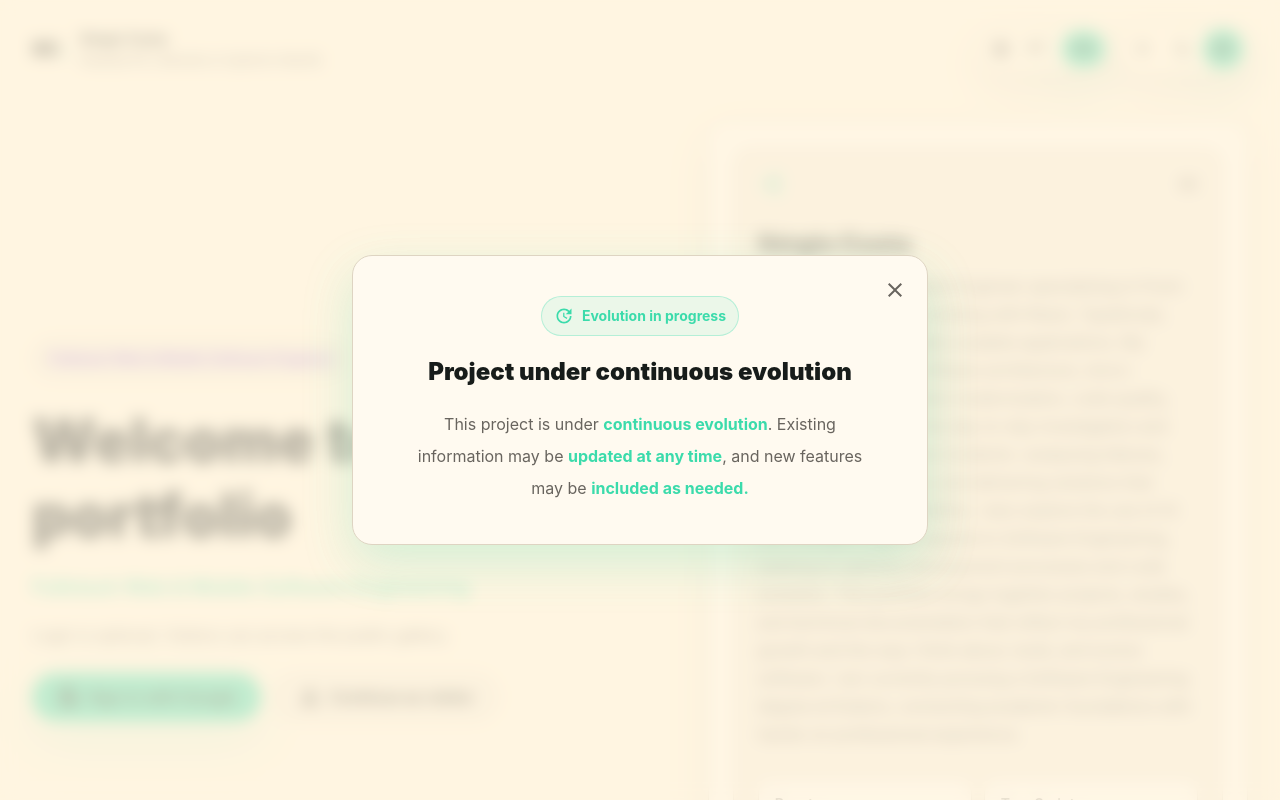
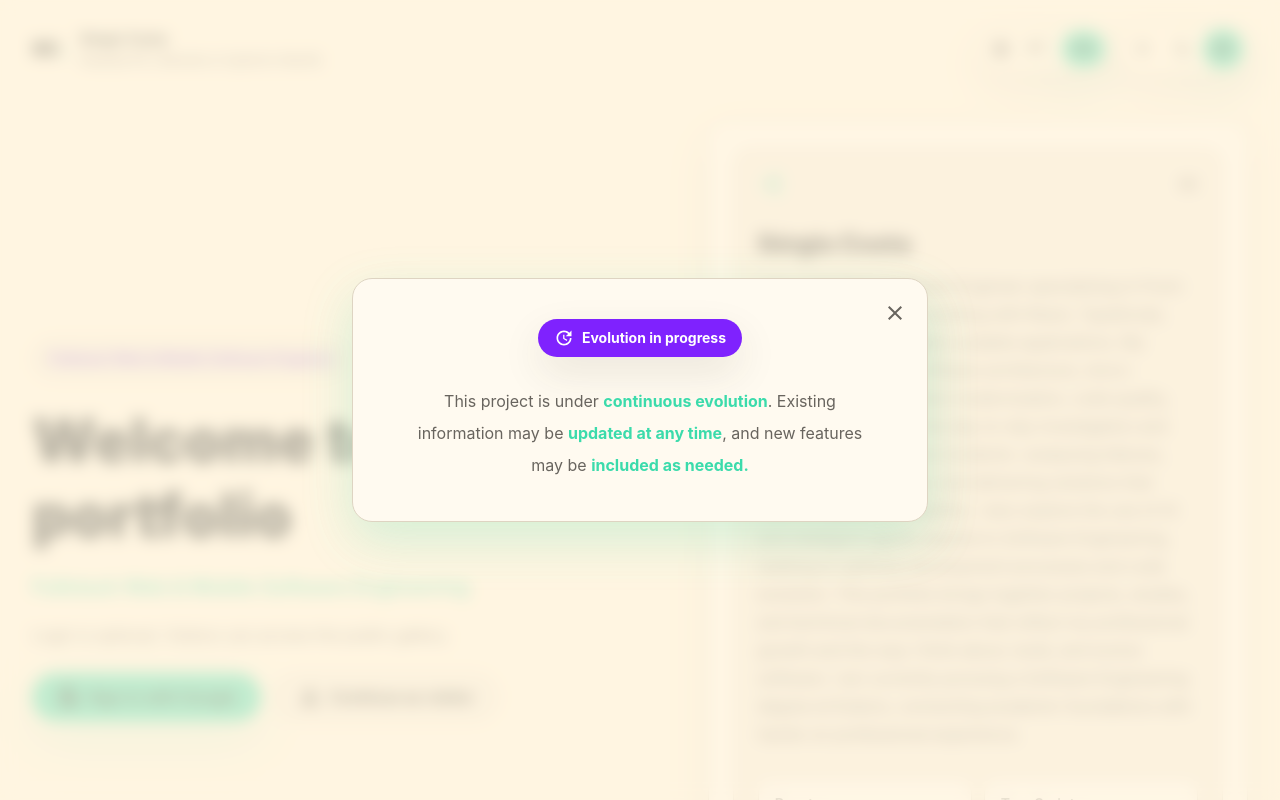
Before and after one commit to SergioEvando23/sergioevando23.github.io, a Next.js app: page / in a window 1280 px wide. Shown: the top 800 px of the page. Built offline with nearby package versions, Linux system fonts and the light colour scheme; no server answers.

Commit message:
style: emphasize evolution status

```diff
--- a/src/components/auth/WelcomeGate/WelcomeGate.tsx
+++ b/src/components/auth/WelcomeGate/WelcomeGate.tsx
@@ -140,15 +140,12 @@ export function WelcomeGate({ children }: { children: React.ReactNode }) {
               <CloseIcon aria-hidden="true" />
             </button>
             <div className="mx-auto max-w-md">
-              <div className="mb-5 inline-flex items-center gap-2 rounded-[var(--radius-full)] border border-primary/30 bg-primary/10 px-3 py-2 text-sm font-bold text-primary">
+              <div className="mb-5 inline-flex items-center gap-2 rounded-[var(--radius-full)] bg-violet-600 px-4 py-2 text-sm font-bold text-white shadow-[var(--shadow-card)]">
                 <UpdateOutlinedIcon aria-hidden="true" fontSize="small" />
                 {textos.auth.evolutionNotice.status}
               </div>
-              <h2 className="pr-8 text-2xl font-black text-text sm:pr-0">
-                {textos.auth.evolutionNotice.title}
-              </h2>
               <p
-                className="mt-5 text-base leading-8 text-text-muted"
+                className="mt-2 text-base leading-8 text-text-muted"
                 id="evolution-notice-description"
               >
                 {textos.auth.evolutionNotice.descriptionStart}{' '}
--- a/src/i18n/dicionario.ts
+++ b/src/i18n/dicionario.ts
@@ -101,7 +101,6 @@ const portugues = {
     continueAsVisitor: 'Continuar como visitante',
     optionalLogin: 'O login e opcional. Visitantes podem acessar a galeria publica.',
     evolutionNotice: {
-      title: 'Projeto em constante evolução',
       descriptionStart: 'Este projeto está em',
       highlightEvolution: 'constante evolução',
       descriptionMiddle: '. As informações existentes podem ser',
@@ -783,7 +782,6 @@ const ingles = {
     continueAsVisitor: 'Continue as visitor',
     optionalLogin: 'Login is optional. Visitors can access the public gallery.',
     evolutionNotice: {
-      title: 'Project under continuous evolution',
       descriptionStart: 'This project is under',
       highlightEvolution: 'continuous evolution',
       descriptionMiddle: '. Existing information may be',
```
